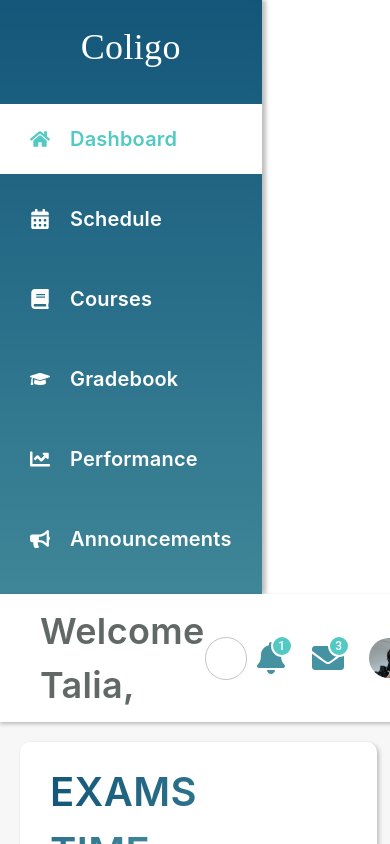
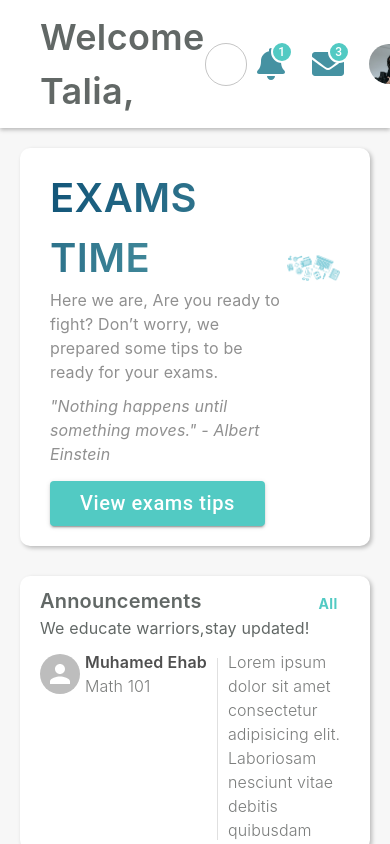
Before and after one commit to m-ehab2/dashboard-frontend, a React (Vite) app: page / in a window 390 px wide. Both pictures are taken after a click on the button "LOGIN". Shown: the top 844 px of the page. Built offline with nearby package versions, Linux system fonts and the light colour scheme; a web font is replaced by a local one.

Commit message:
modify : responsiveness

```diff
--- a/src/App.tsx
+++ b/src/App.tsx
@@ -9,17 +9,17 @@
 function App() {
   return (
     <Grid sx={{ height: "100%" }} container>
-      <Grid item md={2}>
+      <Grid item md={2} sx={{ display: { md: "block", xs: "none" } }}>
         <Sidebar />
       </Grid>
-      <Grid sx={{ backgroundColor: "#F7F7F7" }} item md={10}>
+      <Grid sx={{ backgroundColor: "#F7F7F7" }} item md={10} xs={12}>
         <Status />
         <Hero />
-        <Grid container sx={{ padding: "10px 20px" }}>
-          <Grid sx={{ paddingRight: "20px" }} item md={9}>
+        <Grid container sx={{ padding: "10px 20px" }} spacing={2}>
+          <Grid item md={9} xs={12}>
             <Announcements />
           </Grid>
-          <Grid item md={3}>
+          <Grid item md={3} xs={12}>
             <Quizzes />
           </Grid>
         </Grid>
```
